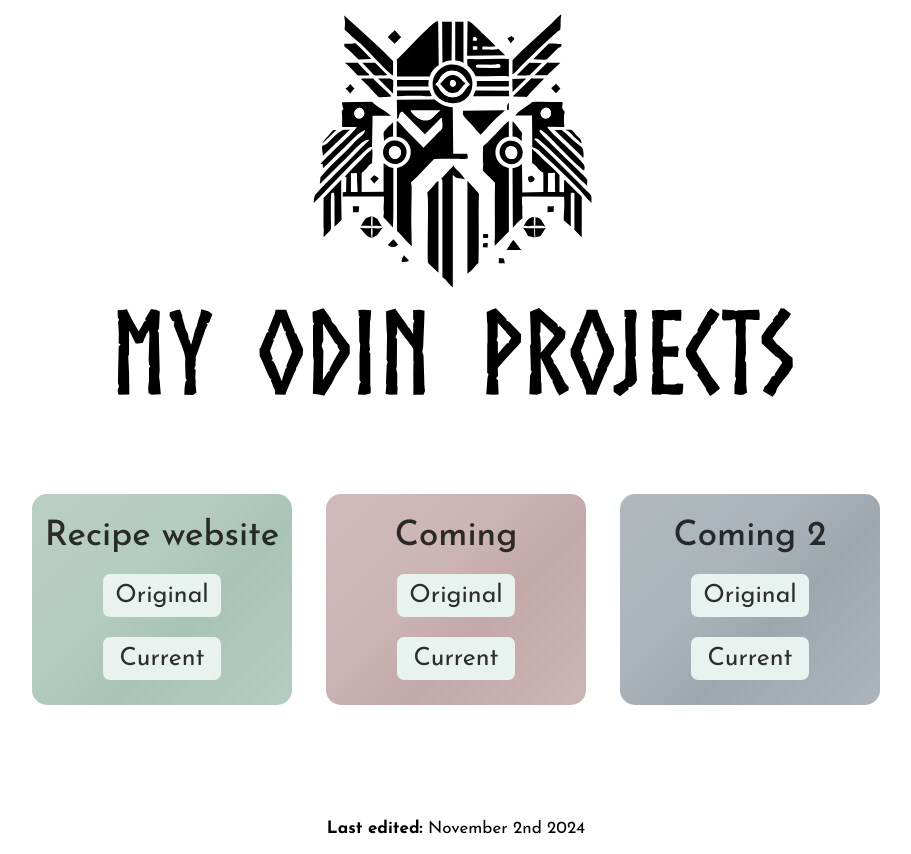
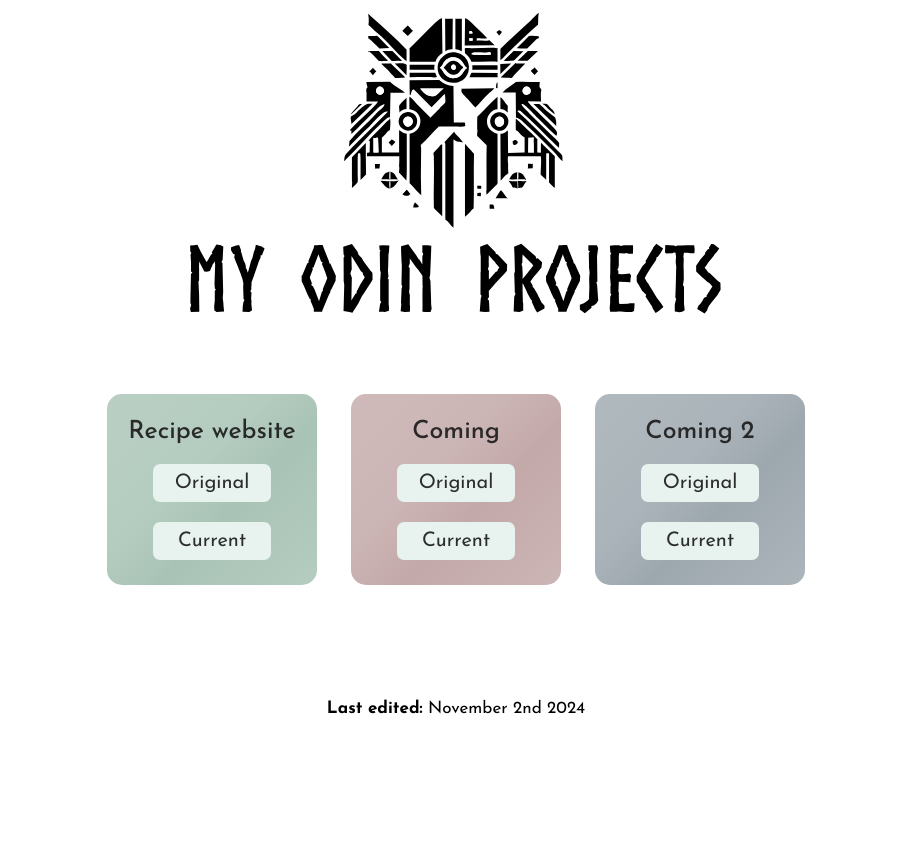
Before and after one commit to ChriDiet/odin-projects, a plain HTML site: page index.html in a window 1280 px wide. Shown: the whole page, without its empty margins (184-1095 px from the left). After the commit the page ends 800 px from the top, so only its background shows below. Drawn offline with Linux system fonts and the light colour scheme.

Commit message:
Little more styling

```diff
--- a/style.css
+++ b/style.css
@@ -3,7 +3,7 @@
    min-width: none;
    max-width: 100px;
    color:#000000cf;
-   font-size: 25px;
+   font-size: 20px;
    padding: 9px 9px;
    text-decoration: none;
    color: #0000000;
@@ -23,7 +23,7 @@
 
 .overskrift {
    color: #1c1c1ceb;
-   font-size: 35px;
+   font-size: 25px;
    font-weight: 500;
    margin: 5px;
    margin-bottom: 20px;
@@ -33,14 +33,14 @@
 .logo {
    display:block;
    margin:auto;
-   max-width:700px;
+   max-width:550px;
    min-width: 380px;
 }
 
 .recipe-website {
    margin:15px;
    padding:5px;
-   width:250px;
+   width:200px;
    border:none;
    font-family: "josefin sans", sans-serif;
    text-align: center;
@@ -53,7 +53,7 @@
 .project-2 {
    margin:15px;
    padding:5px;
-   width: 250px;
+   width: 200px;
    height:100;
    border:none;
    font-family: "josefin sans", sans-serif;
@@ -65,7 +65,7 @@
 .project-3 {
    margin:15px;
    padding:5px;
-   width:250px;
+   width:200px;
    border:none;
    font-family: "josefin sans", sans-serif;
    text-align: center;
```
